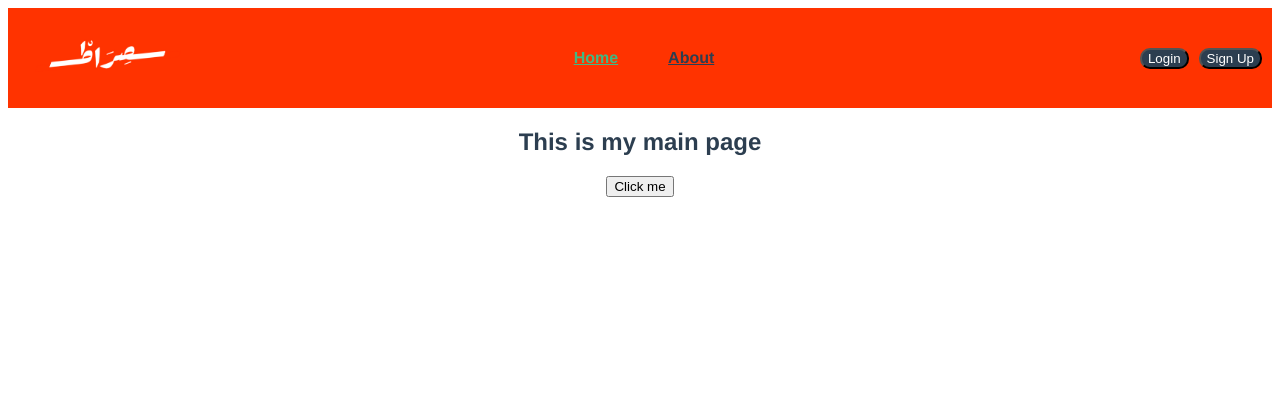
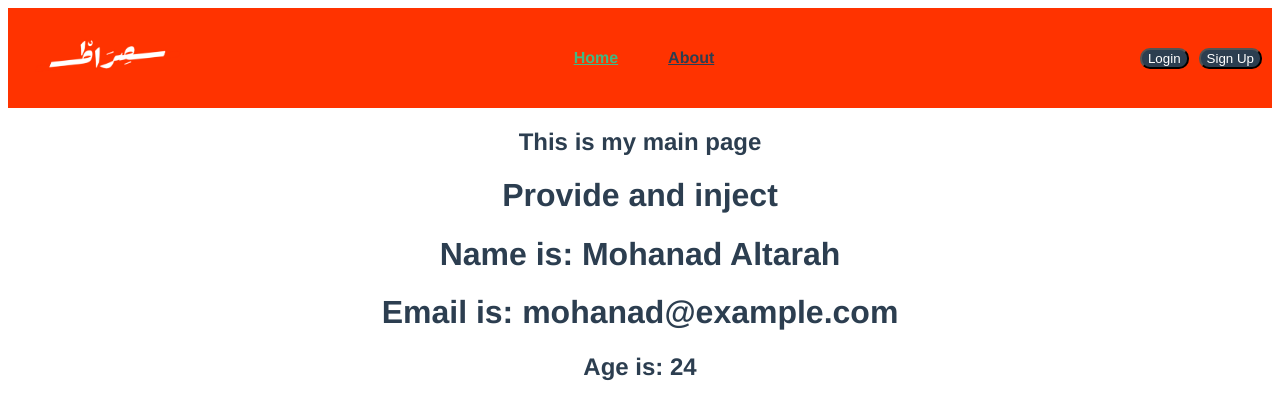
Before and after one commit to mohanadaltarah/vue.js-options-api, a Vue app: page / in a window 1280 px wide. Shown: the top 418 px of the page. Built offline with nearby package versions, Linux system fonts and the light colour scheme.

Commit message:
Share data between parents and components usign Provide and Inject

```diff
--- /dev/null
+++ b/src/components/ProvideInject.vue
@@ -0,0 +1,17 @@
+<template>
+  <div class="prov-inj">
+    <h1>Provide and inject</h1>
+    <h1>Name is: {{ name }}</h1>
+    <h1>Email is: {{ email }}</h1>
+    <h2>Age is: {{ age }}</h2>
+  </div>
+</template>
+
+<script>
+export default {
+  name: "ProvideInject",
+  inject: ["name", "email", "age"],
+};
+</script>
+
+<style scoped lang="scss"></style>
--- a/src/views/AboutPage.vue
+++ b/src/views/AboutPage.vue
@@ -33,7 +33,7 @@ export default {
   watch: {
     "userData.name"(newValue, oldValue) {
       console.log("new value: ", newValue);
-      console.log("old val: ", oldValue);
+      console.log("old value: ", oldValue);
     },
     myArray: {
       handler(newValue) {
--- a/src/views/MainPage.vue
+++ b/src/views/MainPage.vue
@@ -1,32 +1,46 @@
 <template>
   <div class="main-page">
     <h2>This is my main page</h2>
-    <button @click="getStudents">Click me</button>
-    <ul>
-      <li v-for="st in students" :key="st.id">
-        <p>Id: {{ st.id }}</p>
-        <p>Name: {{ st.name }}</p>
-        <p>Age: {{ st.age }}</p>
-        <p>Gender: {{ st.gender }}</p>
-        <p>Grade: {{ st.grade }}</p>
-        <button
-          @click="
-            toProfile('Profile', st.name, st.id, st.age, st.grade, st.gender)
-          "
-        >
-          View Profile
-        </button>
-        <hr />
-      </li>
-    </ul>
+    <!--    <button @click="getStudents">Click me</button>-->
+    <!--    <ul>-->
+    <!--      <li v-for="st in students" :key="st.id">-->
+    <!--        <p>Id: {{ st.id }}</p>-->
+    <!--        <p>Name: {{ st.name }}</p>-->
+    <!--        <p>Age: {{ st.age }}</p>-->
+    <!--        <p>Gender: {{ st.gender }}</p>-->
+    <!--        <p>Grade: {{ st.grade }}</p>-->
+    <!--        <button-->
+    <!--          @click="-->
+    <!--            toProfile('Profile', st.name, st.id, st.age, st.grade, st.gender)-->
+    <!--          "-->
+    <!--        >-->
+    <!--          View Profile-->
+    <!--        </button>-->
+    <!--        <hr />-->
+    <!--      </li>-->
+    <!--    </ul>-->
+    <ProvideInject />
   </div>
 </template>
 
 <script lang="js">
+import ProvideInject from "@/components/ProvideInject.vue";
 export default {
   data(){
     return{
       students: [],
+      email: "mohanad@example.com",
+      age: 24
+    }
+  },
+  components:{
+    ProvideInject,
+  },
+  provide(){
+    return{
+      name: "Mohanad Altarah",
+      email: this.email,
+      age: this.age
     }
   },
   methods:{
```
